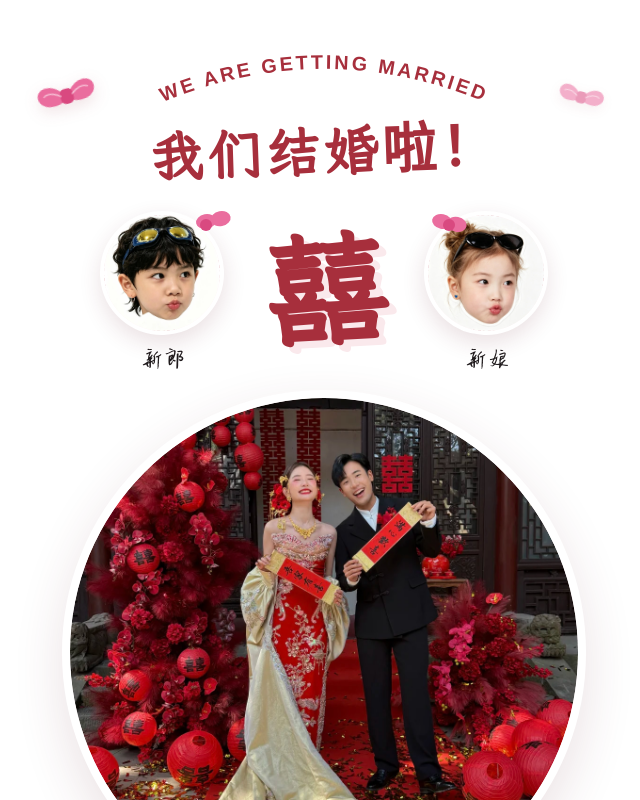
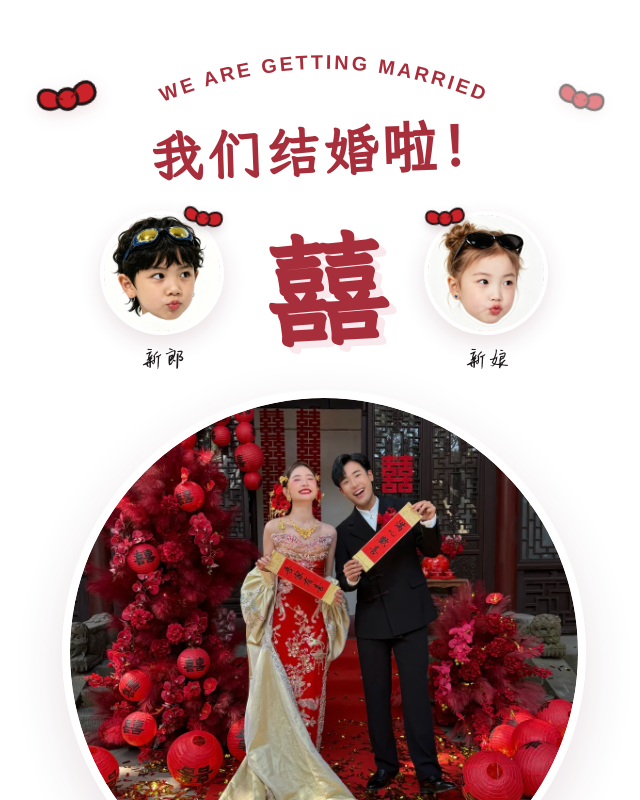
Before and after one commit to lee-kernel/wedding-invitations, a Vue app: page / in a window 1280 px wide. Shown: the top 800 px of the page, without its empty margins (316-956 px from the left). Built offline with nearby package versions, Linux system fonts and the light colour scheme.

Commit message:
Refine child portrait bows

```diff
--- a/src/App.vue
+++ b/src/App.vue
@@ -177,11 +177,13 @@ onBeforeUnmount(() => {
         <div class="kids-and-happiness">
           <div class="child-role">
             <PhotoSlot class="child-portrait child-left" :src="imageSlots.childLeft.src" :label="imageSlots.childLeft.label" :alt="imageSlots.childLeft.alt" ratio="1 / 1" />
+            <KittyAccent class="child-bow" variant="bow" />
             <small>新郎</small>
           </div>
           <span class="double-happiness" aria-hidden="true">囍</span>
           <div class="child-role">
             <PhotoSlot class="child-portrait child-right" :src="imageSlots.childRight.src" :label="imageSlots.childRight.label" :alt="imageSlots.childRight.alt" ratio="1 / 1" />
+            <KittyAccent class="child-bow" variant="bow" />
             <small>新娘</small>
           </div>
         </div>
--- a/src/components/KittyAccent.vue
+++ b/src/components/KittyAccent.vue
@@ -12,14 +12,14 @@ const kittyImage = `${import.meta.env.BASE_URL}images/invitation/hello-kitty.svg
   <svg
     v-if="variant === 'bow'"
     class="kitty-accent kitty-accent--bow"
-    viewBox="0 0 88 54"
+    viewBox="0 0 100 65"
     aria-hidden="true"
     focusable="false"
   >
-    <path class="kitty-fill-red" d="M39 21C29 6 9 5 5 17c-4 13 12 24 31 17 2-1 3-3 3-5v-8Z" />
-    <path class="kitty-fill-red" d="M49 21C59 6 79 5 83 17c4 13-12 24-31 17-2-1-3-3-3-5v-8Z" />
-    <rect class="kitty-fill-deep" x="35" y="16" width="18" height="21" rx="7" />
-    <path class="kitty-line-soft" d="M36 25c-9-7-17-8-23-5m39 5c9-7 17-8 23-5" />
+    <path class="kitty-bow-lobe" d="M43 31C29 8 8 7 6 24 4 40 22 50 43 40Z" />
+    <path class="kitty-bow-lobe" d="M57 31C72 10 94 12 95 30c1 17-19 25-40 12Z" />
+    <circle class="kitty-bow-knot" cx="50" cy="35" r="16" />
+    <path class="kitty-bow-fold" d="m35 28 7 5m23-5-8 6" />
   </svg>
 
   <img v-else class="kitty-accent" :class="`kitty-accent--${variant}`" :src="kittyImage" alt="" draggable="false" />
--- a/src/styles/invitation-page.css
+++ b/src/styles/invitation-page.css
@@ -2166,19 +2166,19 @@ a:focus-visible,
   pointer-events: none;
 }
 
-.kitty-fill-red {
-  fill: #ea6d9e;
-}
-
-.kitty-fill-deep {
-  fill: #d94980;
-}
-
-.kitty-line-soft {
+.kitty-bow-lobe,
+.kitty-bow-knot {
+  fill: #cc2229;
+  stroke: #241616;
+  stroke-width: 5;
+  stroke-linejoin: round;
+}
+
+.kitty-bow-fold {
   fill: none;
+  stroke: #8f1117;
+  stroke-width: 3;
   stroke-linecap: round;
-  stroke: rgb(255 255 255 / 52%);
-  stroke-width: 2;
 }
 
 .just-married {
@@ -2208,46 +2208,23 @@ a:focus-visible,
   position: relative;
 }
 
-.child-role::before,
-.child-role::after {
-  content: '';
+.child-bow {
   position: absolute;
+  top: -7px;
   z-index: 3;
-  border-radius: 50%;
-  background: #ea6d9e;
+  width: 42px;
+  filter: drop-shadow(0 4px 5px rgb(77 18 25 / 18%));
   pointer-events: none;
 }
 
-.child-role::before {
-  top: 3px;
-  width: 20px;
-  height: 15px;
-  box-shadow: 15px 0 0 #ea6d9e;
-  transform: rotate(-11deg);
-}
-
-.child-role::after {
-  top: 8px;
-  width: 12px;
-  height: 12px;
-  background: #d94980;
-}
-
-.child-role:first-child::before {
-  right: 8px;
-}
-
-.child-role:first-child::after {
-  right: 12px;
-}
-
-.child-role:last-child::before {
-  left: 8px;
-  transform: rotate(11deg);
-}
-
-.child-role:last-child::after {
-  left: 19px;
+.child-role:first-child .child-bow {
+  right: 0;
+  transform: rotate(9deg);
+}
+
+.child-role:last-child .child-bow {
+  left: 0;
+  transform: rotate(-9deg);
 }
 
 .music-card > :not(.music-kitty) {
@@ -2363,15 +2340,9 @@ a:focus-visible,
     right: 0;
   }
 
-  .child-role::before {
-    width: 16px;
-    height: 12px;
-    box-shadow: 12px 0 0 #ea6d9e;
-  }
-
-  .child-role::after {
-    width: 9px;
-    height: 9px;
+  .child-bow {
+    top: -5px;
+    width: 34px;
   }
 
   .music-kitty {
```
